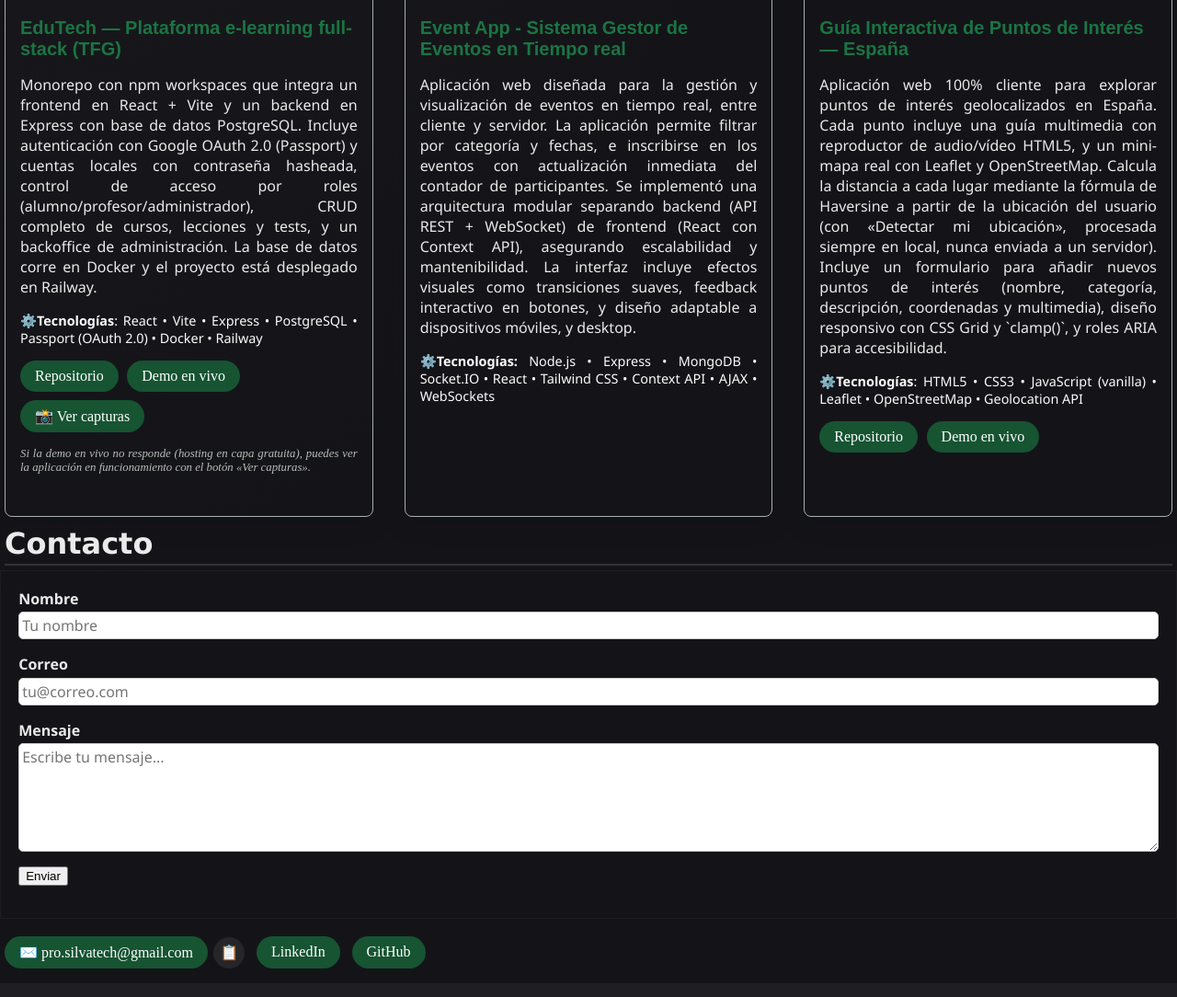
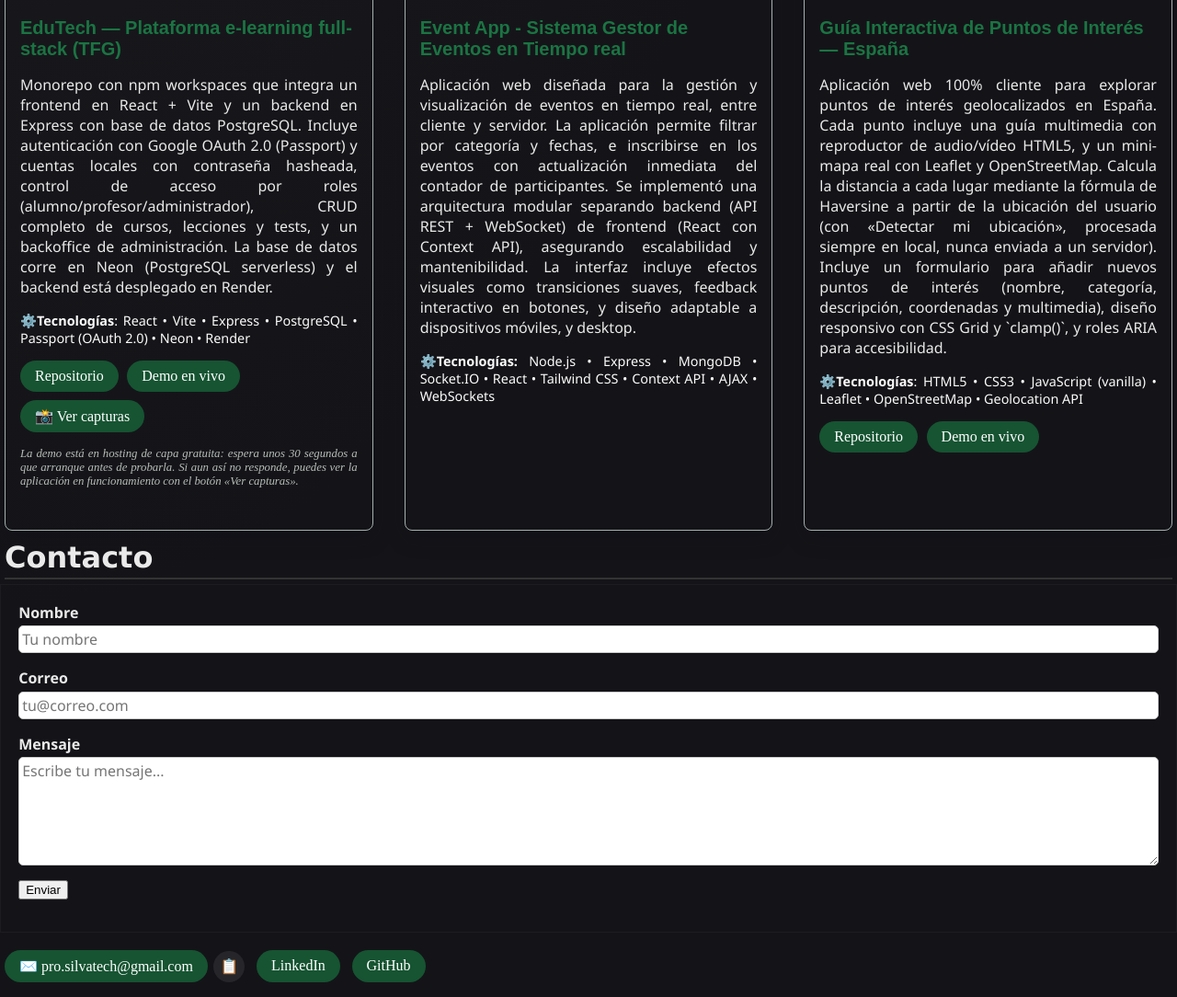
Before and after one commit to silbertvb/Portafolio, a plain HTML site: page index.html in a window 1280 px wide. Shown: the part 1679-2763 px from the top of the page at 92% size. Drawn offline with Linux system fonts and the light colour scheme.

Commit message:
Actualiza EduTech al nuevo hosting (Neon + Render) y ajusta galería de capturas

```diff
--- a/index.html
+++ b/index.html
@@ -152,16 +152,18 @@
                             backend en Express con base de datos PostgreSQL. Incluye autenticación con Google OAuth 2.0
                             (Passport) y cuentas locales con contraseña hasheada, control de acceso por roles
                             (alumno/profesor/administrador), CRUD completo de cursos, lecciones y tests, y un backoffice
-                            de administración. La base de datos corre en Docker y el proyecto está desplegado en Railway.</p>
+                            de administración. La base de datos corre en Neon (PostgreSQL serverless) y el backend está
+                            desplegado en Render.</p>
                         <p class="tech"><strong> ⚙️Tecnologías</strong>: React • Vite • Express • PostgreSQL • Passport
-                            (OAuth 2.0) • Docker • Railway</p>
+                            (OAuth 2.0) • Neon • Render</p>
                         <p class="project-links">
                             <a href="https://github.com/silbertvb/EduTech" class="btn-1" target="_blank" rel="noopener noreferrer">Repositorio</a>
-                            <a href="https://edutech-production-703d.up.railway.app/" class="btn-2" target="_blank" rel="noopener noreferrer">Demo en vivo</a>
+                            <a href="https://edutech-ujtr.onrender.com" class="btn-2" target="_blank" rel="noopener noreferrer">Demo en vivo</a>
                             <button type="button" class="btn-2 btn-gallery" data-gallery="edutech-gallery">📸 Ver capturas</button>
                         </p>
-                        <p class="project-note">Si la demo en vivo no responde (hosting en capa gratuita), puedes ver la
-                            aplicación en funcionamiento con el botón «Ver capturas».</p>
+                        <p class="project-note">La demo está en hosting de capa gratuita: espera unos 30 segundos a que
+                            arranque antes de probarla. Si aun así no responde, puedes ver la aplicación en
+                            funcionamiento con el botón «Ver capturas».</p>
                     </div>
                 </article>
 
```
Also changed, not shown: stars.js (line endings or trailing spaces), styles.css (line endings or trailing spaces), 1 other file.
